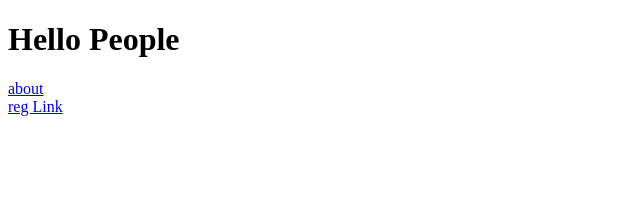
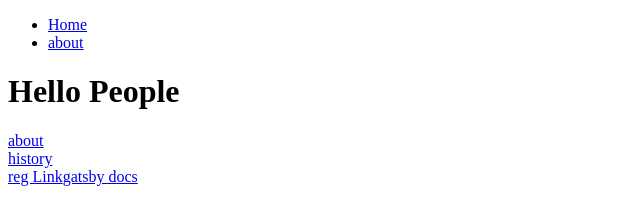
Before and after one commit to maepena91/gatsby-foodrecipes, a Gatsby site: page / in a window 1280 px wide. Shown: the whole page, without its empty margins (0-640 px from the left). Built offline with nearby package versions, Linux system fonts and the light colour scheme; Gatsby itself is replaced by a stand-in of ours.

Commit message:
added navbar

```diff
--- /dev/null
+++ b/src/components/Navbar.js
@@ -0,0 +1,20 @@
+import React from 'react'
+import { Link } from 'gatsby'
+
+const Navbar = () => {
+  return (
+    <nav>
+     <ul>
+     <li>
+    <Link to="/">Home</Link>
+     </li>
+     <li>
+    <Link to="/about">about</Link>
+
+     </li>
+     </ul>
+    </nav>
+  )
+}
+
+export default Navbar
--- a/src/pages/index.js
+++ b/src/pages/index.js
@@ -1,14 +1,18 @@
 import React from "react"
 import { Link } from "gatsby"
+import Navbar from "../components/Navbar"
 
 export default function Home() {
   return <div>
+    <Navbar  />
     <h1>Hello People</h1>
     <div>
     <Link to="/about">about</Link>
+    <div>
+    <Link to="/company/history">history</Link>
+    </div>
     </div>
     <a href="/about">reg Link</a>
-
-
+    <a href="https://www.gatsbyjs.com/docs/how-to/">gatsby docs</a>
   </div>
 }
```
Also changed, not shown: src/pages/company/history.js (+9 -1 lines).
